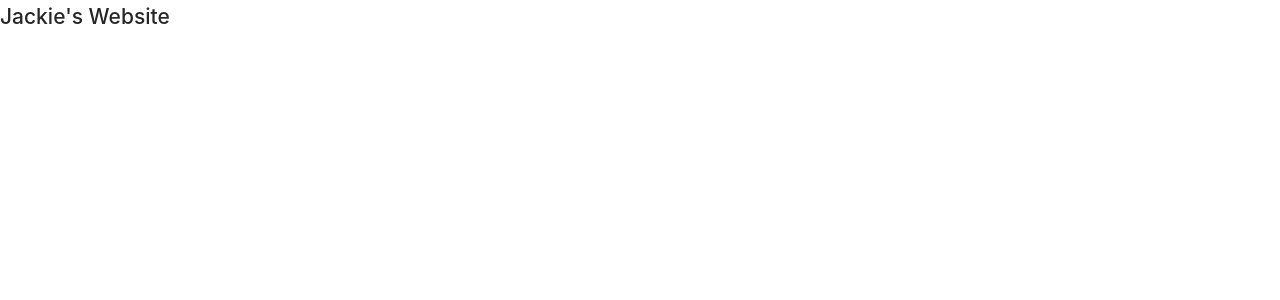
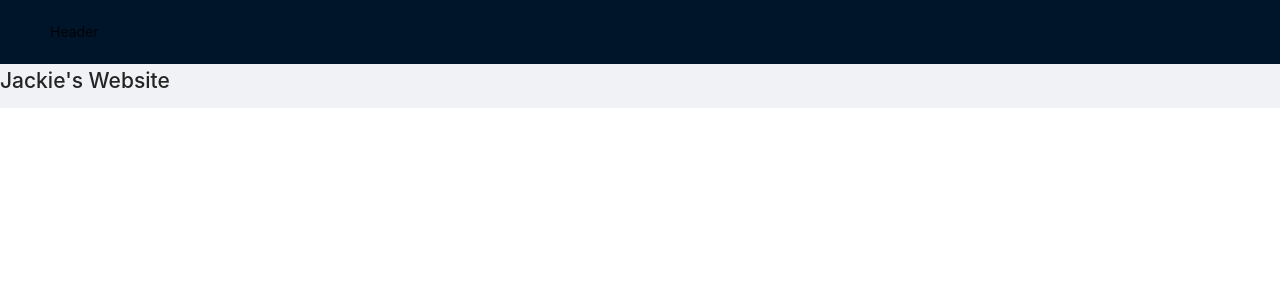
Before and after one commit to jacquelineyin/jacquelineyin.github.io, a React app: page / in a window 1280 px wide. Shown: the top 300 px of the page. Built offline with nearby package versions, Linux system fonts and the light colour scheme; the HTML template or start-up script is replaced by a standard one.

Commit message:
Added Ant framework to project

```diff
--- a/package.json
+++ b/package.json
@@ -3,8 +3,8 @@
   "version": "1.0.0",
   "description": "",
   "main": "./client/index.js",
-  "babel":{
-    "presets" : [
+  "babel": {
+    "presets": [
       "@babel/preset-env",
       "@babel/preset-react"
     ]
--- a/src/client/components/App.js
+++ b/src/client/components/App.js
@@ -1,10 +1,16 @@
 import React from "react";
+import { Layout } from 'antd';
+
+const { Header, Footer, Sider, Content } = Layout;
 
 const App = () => {
     return (
-        <div>
-            <h2>Jackie's Website</h2>
-        </div>
+        <Layout>
+            <Header>Header</Header>
+            <div>
+                <h2>Jackie's Website</h2>
+            </div>
+        </Layout>
     )
 }
 
```
Also changed, not shown: 1 other file (tests, documents, lock files or other folders).
